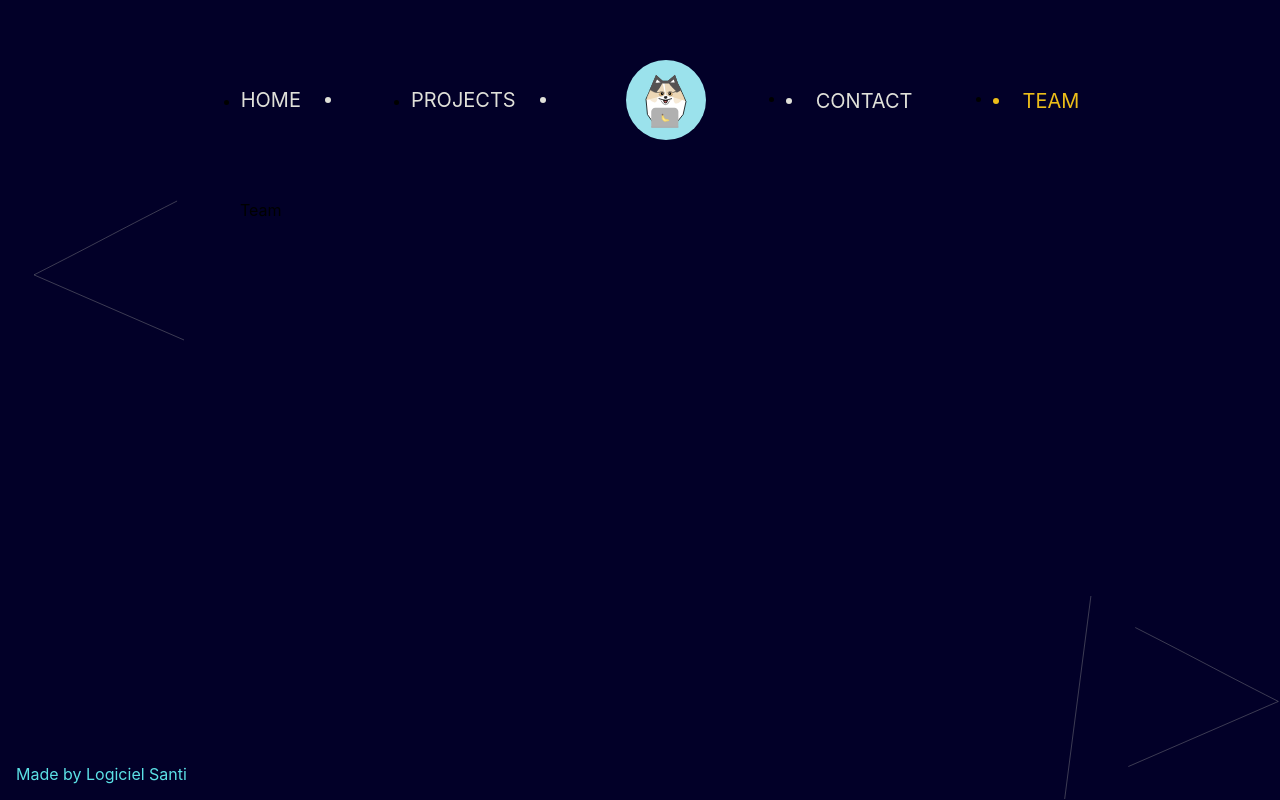
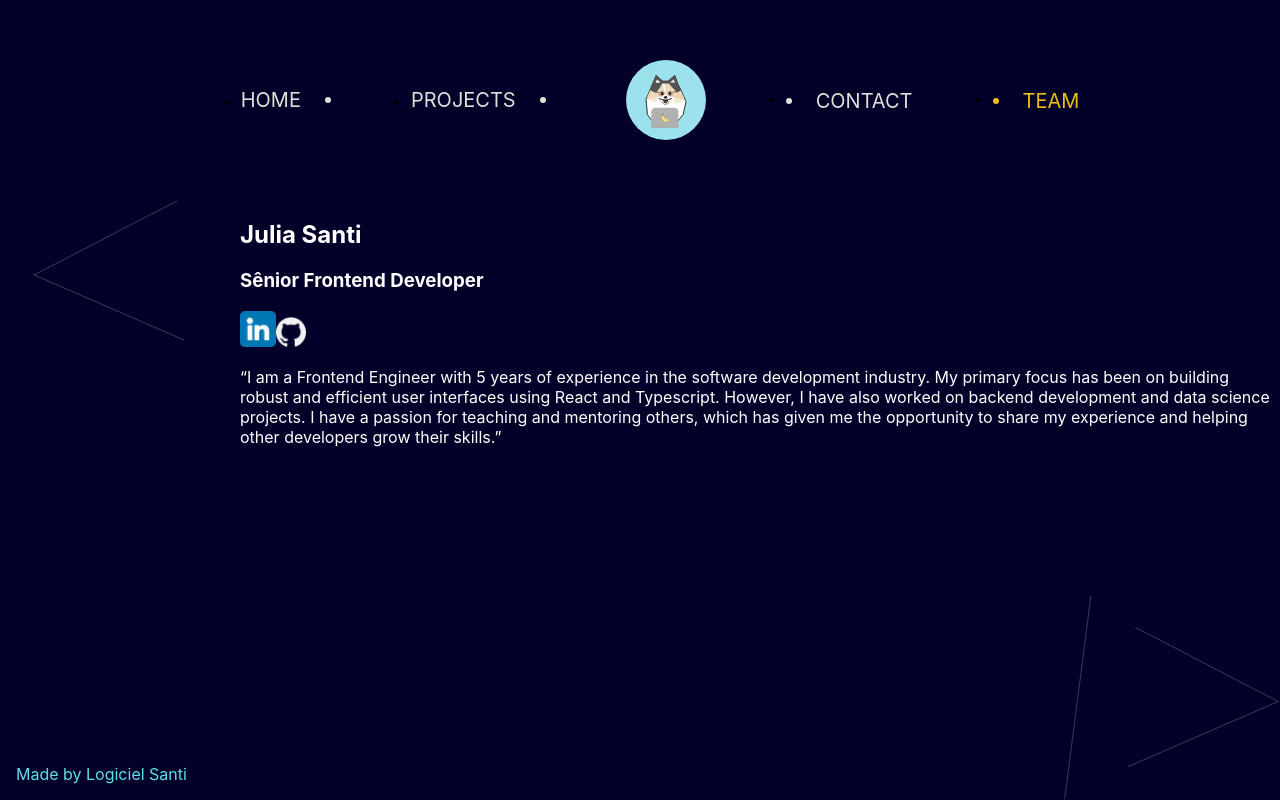
Before and after one commit to gsajulia/logiciel-santi, a React (Vite) app: page /team in a window 1280 px wide. Built offline with nearby package versions, Linux system fonts and the light colour scheme.

Commit message:
feat: not finished team

```diff
--- /dev/null
+++ b/src/components/molecule/About/About.styles.ts
@@ -0,0 +1,8 @@
+import styled from 'styled-components';
+import theme from '../../../assets/theme';
+export const Container = styled.div`
+  color: ${theme.colors.text};
+  .subtitle {
+
+  }
+`;
--- /dev/null
+++ b/src/components/molecule/About/About.tsx
@@ -0,0 +1,35 @@
+import * as S from "./About.styles";
+import linkedinIcon from "../../../assets/linkedin.svg"
+import githubIcon from "../../../assets/github.svg"
+import { Link } from "react-router-dom";
+
+type TAbout = {
+  name: string;
+  jobTitle: string;
+  about: string;
+  linkedin: string;
+  github: string;
+  website: string;
+};
+
+export default function About({
+  name,
+  jobTitle,
+  about,
+  linkedin,
+  github,
+  website,
+}: TAbout) {
+  console.log(website)
+  return (
+    <S.Container>
+      <h2>{name}</h2>
+      <div className="subtitle">
+        <h3>{jobTitle}</h3>
+        <Link to={linkedin}><img src={linkedinIcon} /></Link>
+        <Link to={github}><img src={githubIcon} /></Link>
+      </div>
+      <p>{about}</p>
+    </S.Container>
+  );
+}
--- a/src/components/molecule/RepositoriesSection/RepositoriesSection.tsx
+++ b/src/components/molecule/RepositoriesSection/RepositoriesSection.tsx
@@ -20,6 +20,7 @@ const RepositoriesSection = () => {
   useEffect(() => {
     getBoracodarRepos();
   }, []);
+
   return (
     <div>
       {repos.map((repo) => (
--- a/src/pages/Contact/Contact.styles.ts
+++ b/src/pages/Contact/Contact.styles.ts
@@ -4,6 +4,8 @@ export const Container = styled.div`
   h6 {
     color: ${theme.colors.text};
     font-size: 1.875rem;
+    margin: 0.5rem;
+    font-weight: 400;
   }
   display: flex;
   align-items: center;
--- a/src/pages/Contact/Contact.tsx
+++ b/src/pages/Contact/Contact.tsx
@@ -17,6 +17,7 @@ const Button = ({ text = "", img = "" }) => (
 export default function Contact() {
   return (
     <S.Container>
+      <h6>Linktree</h6>
       <Button img={linkedin} text="Linkedin"/>
       <Button img={email} text="Email"/>
       <Button img={whats} text="WhatsApp"/>
--- a/src/pages/Team/Team.tsx
+++ b/src/pages/Team/Team.tsx
@@ -1,9 +1,17 @@
+import About from "../../components/molecule/About/about";
 import * as S from "./Team.styles";
 
 export default function Team() {
   return (
     <S.Container>
-      Team
+      <About
+        name="Julia Santi"
+        jobTitle="Sênior Frontend Developer"
+        about="“I am a Frontend Engineer with 5 years of experience in the software development industry. My primary focus has been on building robust and efficient user interfaces using React and Typescript. However, I have also worked on backend development and data science projects. I have a passion for teaching and mentoring others, which has given me the opportunity to share my experience and helping other developers grow their skills.”"
+        linkedin="https://www.linkedin.com/in/julia-gabriela-santi-acosta/"
+        github="https://github.com/gsajulia"
+        website="https://gsajulia.github.io/"
+      />
     </S.Container>
   );
 }
```
Also changed, not shown: src/assets/github.svg (added).
